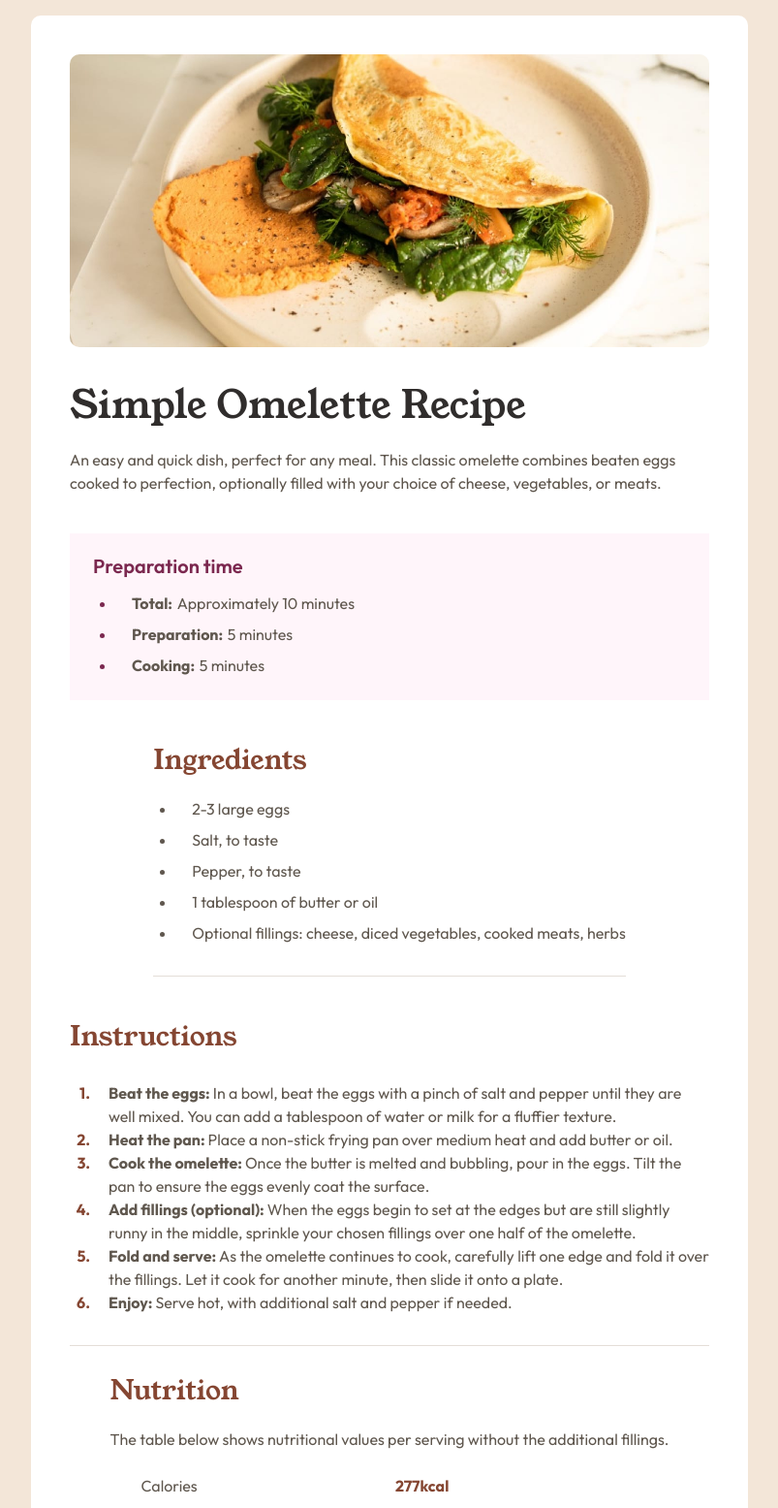
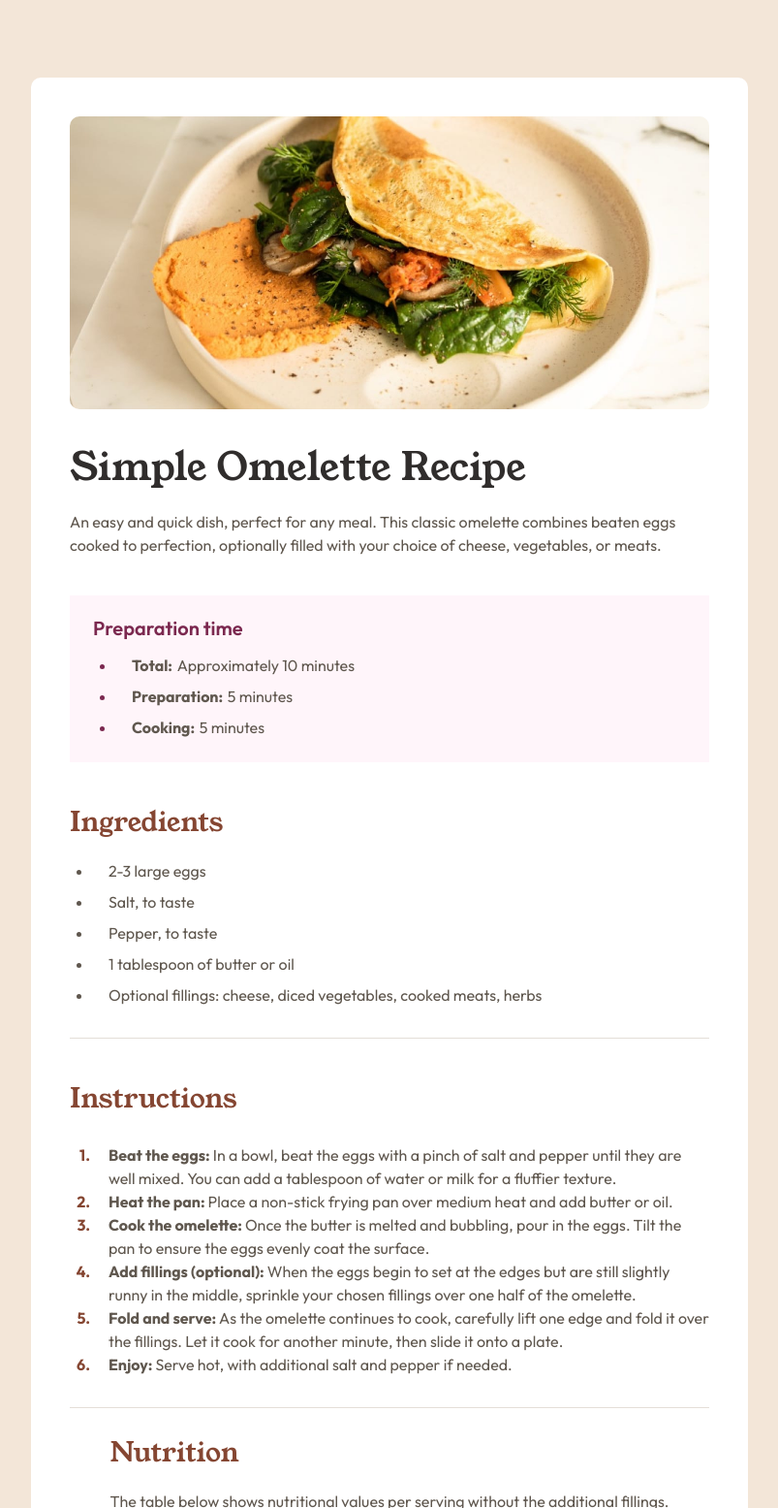
Before and after one commit to CKHarrison/recipe-page, a plain HTML site: page index.html in a window 1280 px wide. Shown: the top 1555 px of the page at 97% size, without its empty margins (238-1041 px from the left). Drawn offline with Linux system fonts and the light colour scheme.

Commit message:
fix spacing and ingredients flexbox

```diff
--- a/style.css
+++ b/style.css
@@ -100,7 +100,6 @@ li {
   display: flex;
   flex-direction: column;
   margin: 0;
-  max-width: 375px;
 }
 
 .recipe-image {
@@ -173,6 +172,9 @@ li {
 .ingredients {
   border-bottom: 1px solid var(--color-stone-150);
   padding: var(--spacing-200) 0;
+  display: flex;
+  flex-direction: column;
+  width: 100%;
 }
 
 .ingredients-list {
@@ -256,7 +258,7 @@ li {
     padding: 1em;
     background-color: var(--color-white);
     padding: var(--spacing-500) var(--spacing-500) 0;
-    margin: 0;
+    margin-top: var(--spacing-600);
   }
   .container {
     background-color: var(--color-white);
```
